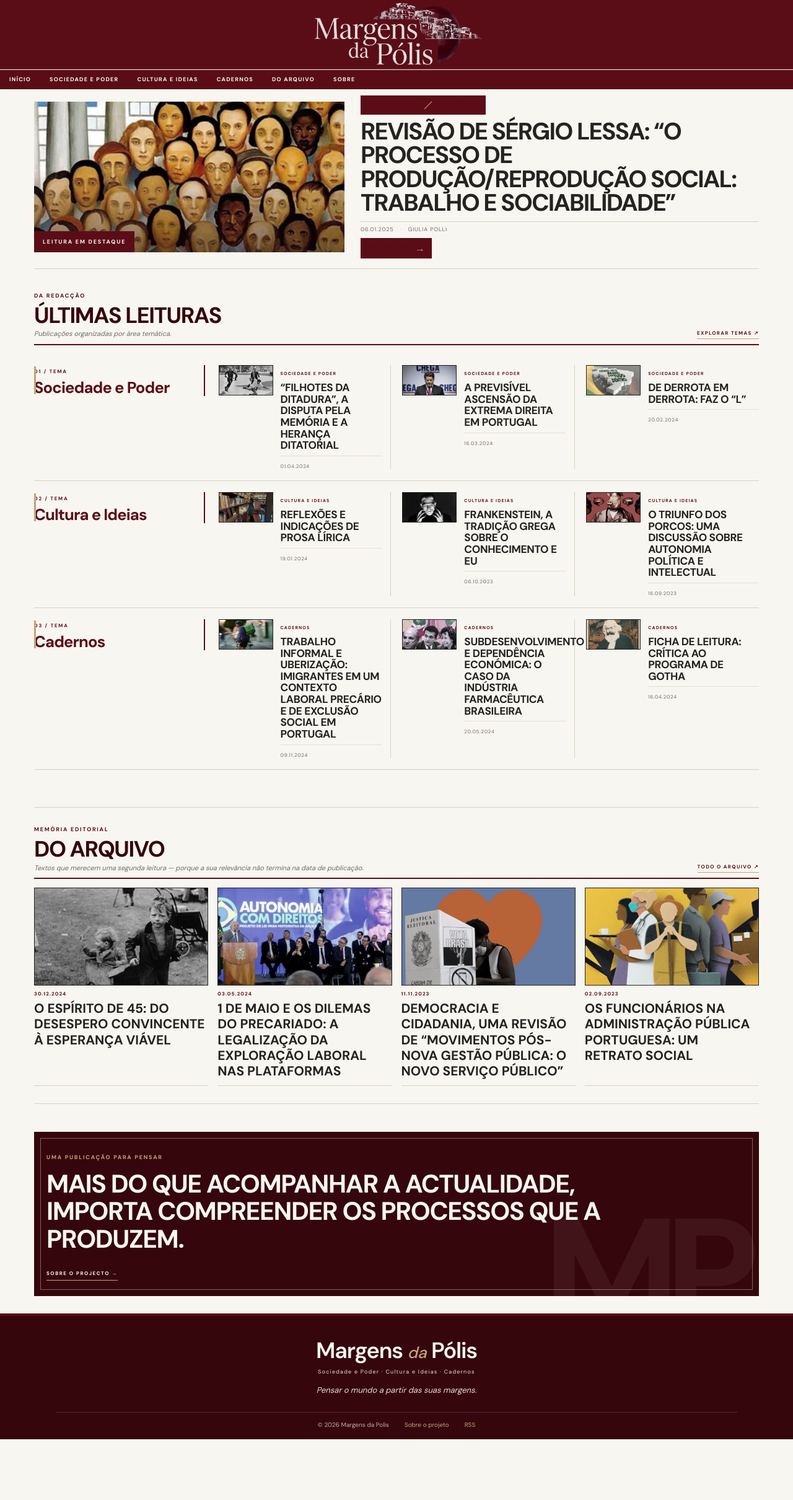
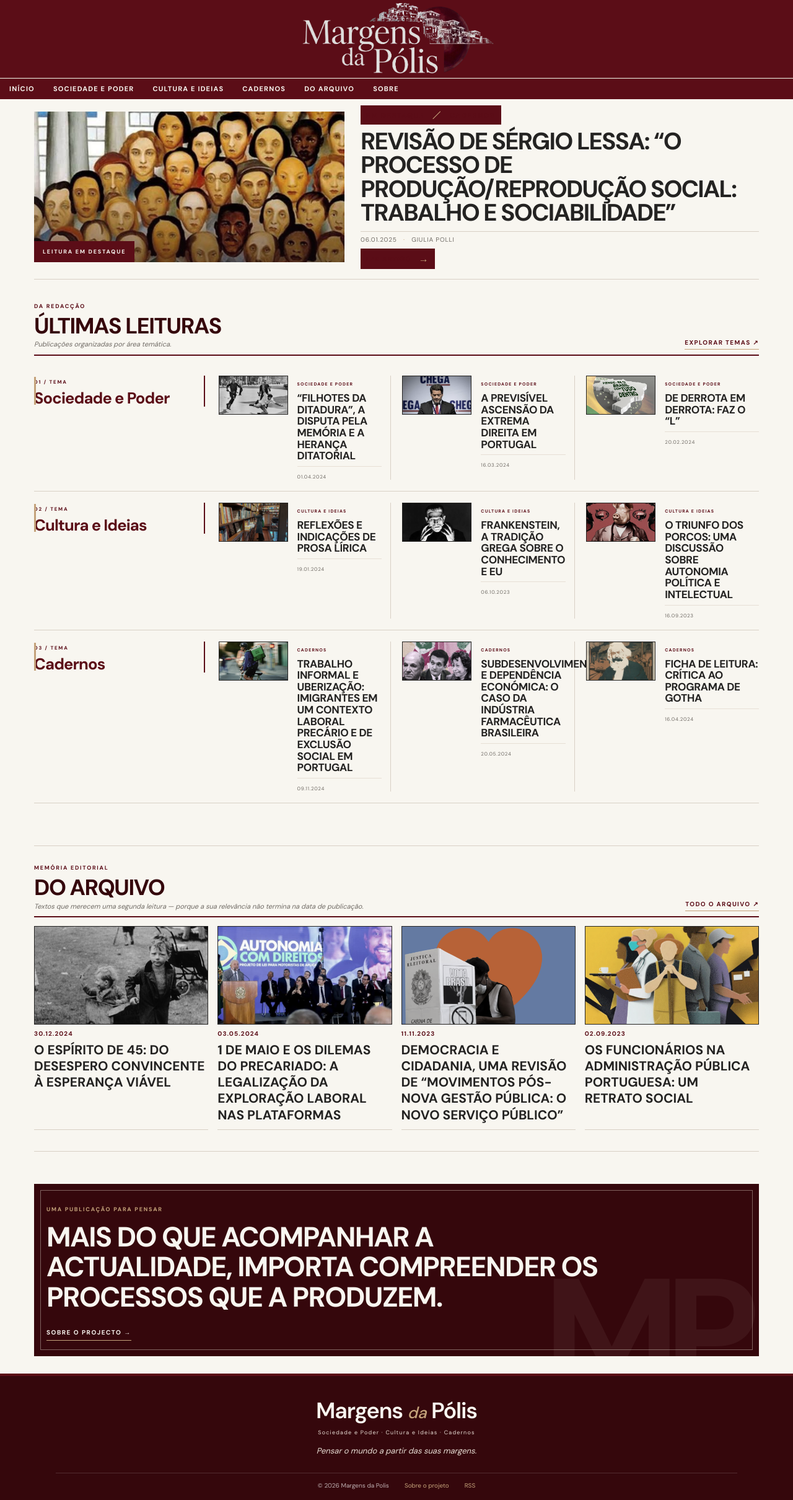
Before and after one commit to gmonteiropolli-design/Margens-da-Polis, a Jekyll site: the page built from index.html, in a window 1280 px wide. Shown: the whole page at 62% size. Built offline with Jekyll 4.4.1, drawn with Linux system fonts in a browser that asks for light colours; some web fonts are replaced; the list of posts is cut into pages by our own code; before the commit the page ends 2322 px from its top, so only the background shows below that.

Commit message:
Aumenta a escala visual da homepage

```diff
--- a/assets/css/style.css
+++ b/assets/css/style.css
@@ -1917,3 +1917,66 @@ body.home .manifesto h2{font-size:25px}
   .archive-page .story-card{grid-template-columns:1fr}
   .archive-page .story-card .card-image{aspect-ratio:16/8}
 }
+
+
+/* HOMEPAGE — recuperar escala tipográfica e presença editorial */
+body.home .utility-bar{font-size:10px;letter-spacing:1.7px;padding-top:8px;padding-bottom:8px}
+body.home .masthead{padding:22px 16px 18px}
+body.home .masthead-logo{width:min(540px,82%) !important;max-height:116px !important}
+body.home .main-nav a{padding:14px 19px 13px;font-size:11px;letter-spacing:1.2px}
+body.home .lead-story{gap:clamp(28px,4vw,58px);padding:30px 0 34px;margin-bottom:42px}
+body.home .lead-image,body.home .lead-art{height:clamp(250px,30vw,390px);max-height:390px}
+body.home .feature-label{font-size:11px}
+body.home .lead-copy h1{font-size:clamp(38px,4.1vw,58px);line-height:1.02}
+body.home .lead-summary{font-size:17px;line-height:1.7}
+body.home .lead-copy .story-meta{font-size:10px}
+body.home .lead-copy .text-link{font-size:10px}
+body.home .section-heading h2{font-size:clamp(31px,3.3vw,43px)}
+body.home .section-intro{font-size:14px}
+body.home .heading-link{font-size:10px}
+body.home .category-reading-section{grid-template-columns:minmax(195px,.24fr) minmax(0,1fr);gap:clamp(22px,3vw,44px);padding:26px 0 28px}
+body.home .category-reading-heading h3{font-size:clamp(23px,2.2vw,31px)}
+body.home .story-grid{gap:22px}
+body.home .story-card{grid-template-columns:112px minmax(0,1fr);gap:15px}
+body.home .story-card .card-image{width:112px;height:104px}
+body.home .story-card .section-kicker{font-size:9px;letter-spacing:1.2px}
+body.home .story-card h3{font-size:clamp(16px,1.25vw,19px);line-height:1.2}
+body.home .story-card p{font-size:12px;line-height:1.55;-webkit-line-clamp:3}
+body.home .story-card .story-meta{font-size:9px}
+body.home .archive-section{margin:58px 0 52px;padding:30px 0 34px}
+body.home .archive-preview-grid{gap:22px}
+body.home .archive-preview-date{font-size:10px}
+body.home .archive-preview-card strong{font-size:18px;line-height:1.25}
+body.home .manifesto{margin-top:56px;padding:36px clamp(24px,4vw,62px)}
+body.home .manifesto h2{font-size:clamp(28px,3.5vw,46px)}
+body.home .manifesto>a{font-size:10px}
+@media(max-width:900px){
+  body.home .story-card{grid-template-columns:94px minmax(0,1fr)}
+  body.home .story-card .card-image{width:94px;height:90px}
+  body.home .story-card h3{font-size:17px}
+}
+@media(max-width:620px){
+  body.home .utility-bar{font-size:8px}
+  body.home .masthead{padding:16px 12px 14px}
+  body.home .masthead-logo{width:min(390px,92%) !important;max-height:88px !important}
+  body.home .main-nav a{padding:12px 13px;font-size:10px}
+  body.home .lead-story{gap:17px;padding:19px 0 25px;margin-bottom:31px}
+  body.home .lead-image,body.home .lead-art{aspect-ratio:16/9}
+  body.home .lead-copy h1{font-size:clamp(32px,8.8vw,43px)}
+  body.home .lead-summary{font-size:15px;line-height:1.6}
+  body.home .section-heading h2{font-size:30px}
+  body.home .section-intro{font-size:12px}
+  body.home .heading-link{font-size:8px}
+  body.home .category-reading-section{gap:14px;padding:21px 0 23px}
+  body.home .category-reading-heading h3{font-size:25px}
+  body.home .story-grid{gap:16px}
+  body.home .story-card{grid-template-columns:96px minmax(0,1fr);gap:13px}
+  body.home .story-card .card-image{width:96px;height:90px}
+  body.home .story-card .section-kicker{font-size:8px}
+  body.home .story-card h3{font-size:17px;line-height:1.2}
+  body.home .story-card p{font-size:12px;line-height:1.5}
+  body.home .story-card .story-meta{font-size:8px}
+  body.home .archive-preview-card strong{font-size:15px}
+  body.home .archive-preview-date{font-size:8px}
+  body.home .manifesto h2{font-size:27px}
+}
```
